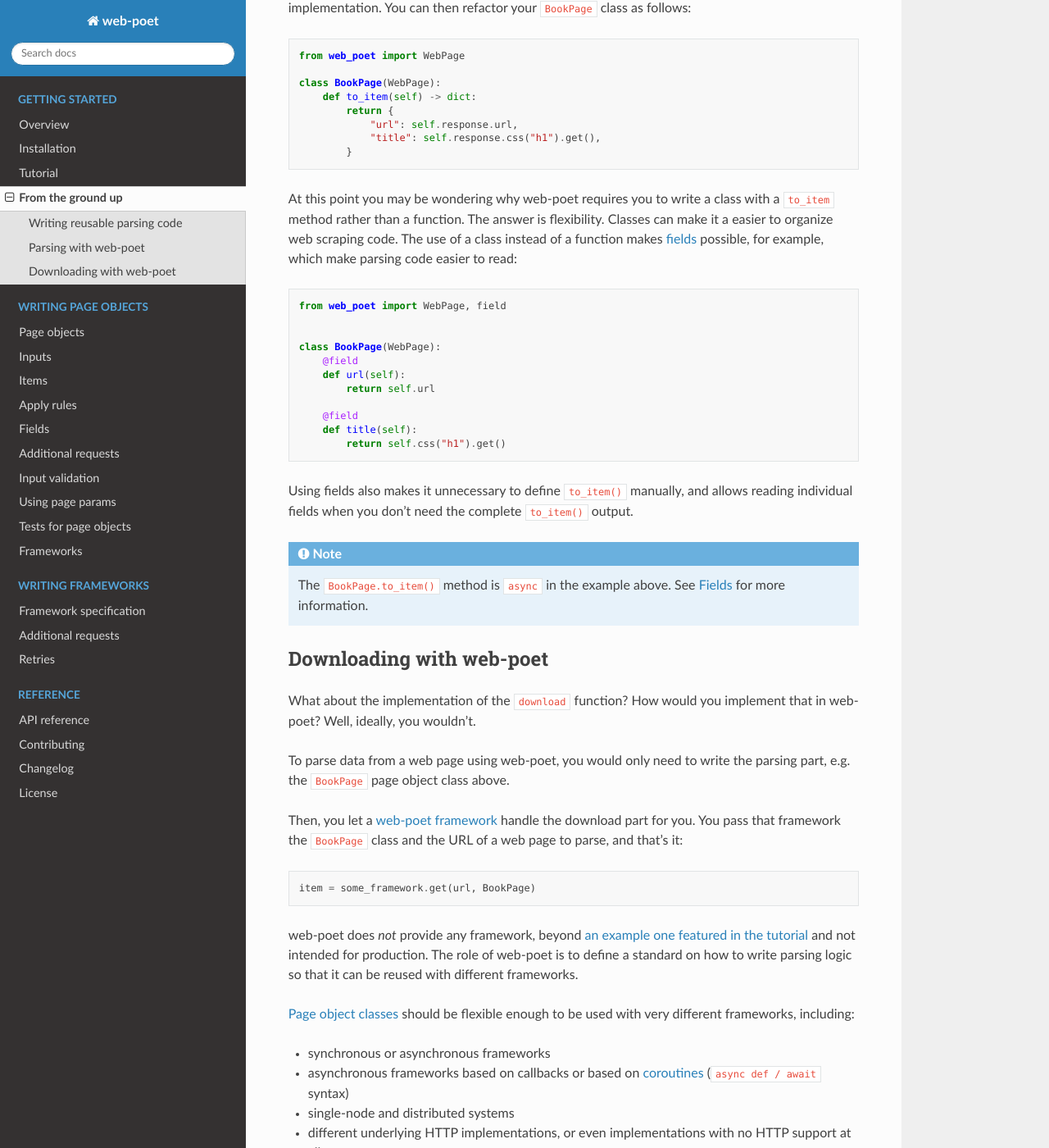
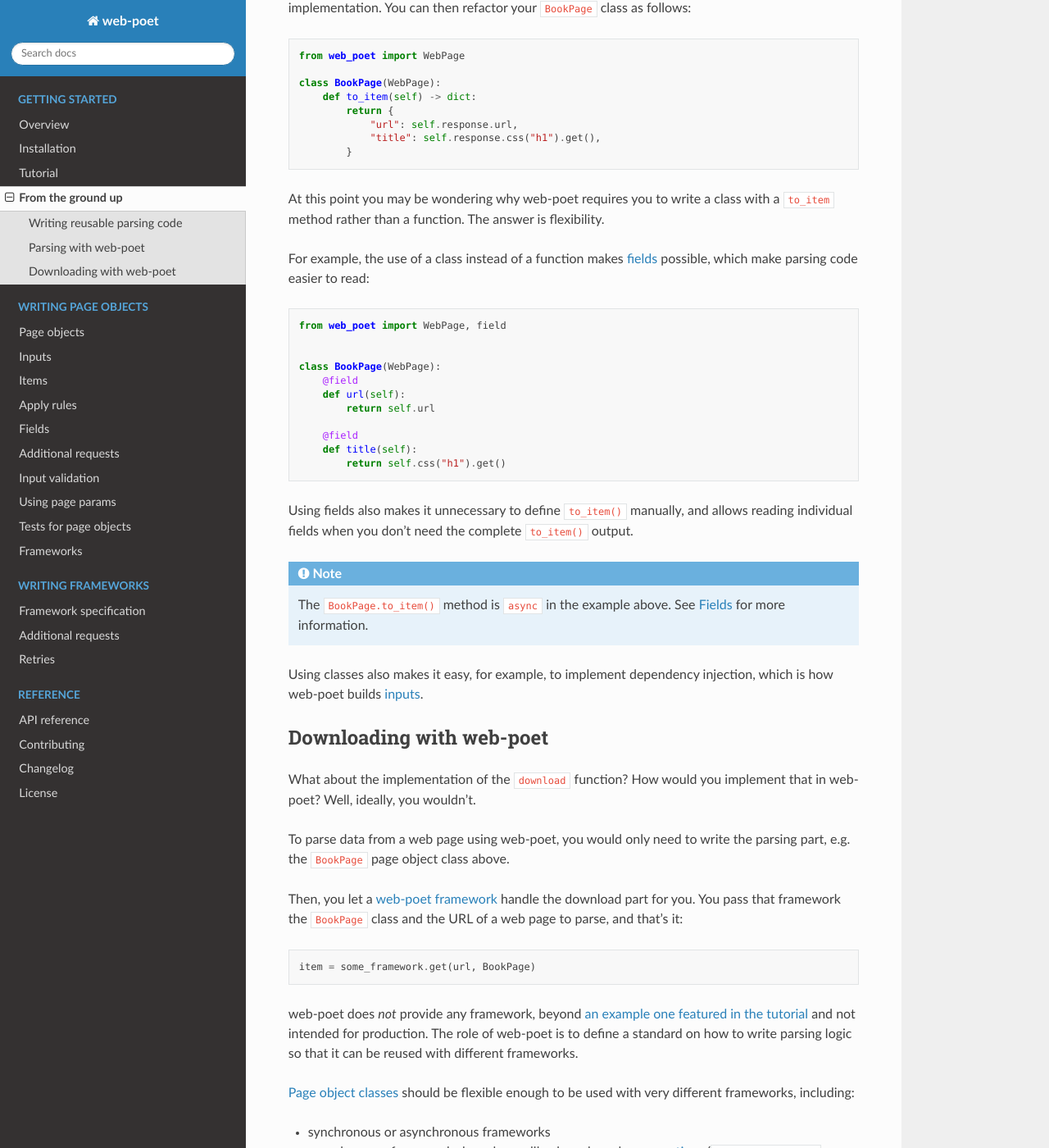
Before and after one commit to scrapinghub/web-poet, a Sphinx documentation site: the page built from docs/intro/from-ground-up.rst, in a window 1280 px wide and 1400 px high, scrolled down 2981 px. Shown: the whole window at 82% size. Built offline with Sphinx 7.4.7 and the Read the Docs theme 2.0.0, drawn with Linux system fonts in a browser that asks for light colours.

Commit message:
Mention dependency injection as another examples why using classes makes sense

```diff
--- a/docs/intro/from-ground-up.rst
+++ b/docs/intro/from-ground-up.rst
@@ -187,9 +187,9 @@
 
 At this point you may be wondering why web-poet requires you to write a class
 with a ``to_item`` method rather than a function. The answer is flexibility.
-Classes can make it a easier to organize web scraping code. The use of a class
-instead of a function makes :ref:`fields <fields>` possible, for example, which
-make parsing code easier to read:
+
+For example, the use of a class instead of a function makes :ref:`fields
+<fields>` possible, which make parsing code easier to read:
 
 .. code-block:: python
 
@@ -212,6 +212,9 @@
 .. note::
     The ``BookPage.to_item()`` method is ``async`` in the example above. See
     :ref:`fields` for more information.
+
+Using classes also makes it easy, for example, to implement dependency
+injection, which is how web-poet builds :ref:`inputs <inputs>`.
 
 
 Downloading with web-poet
```
